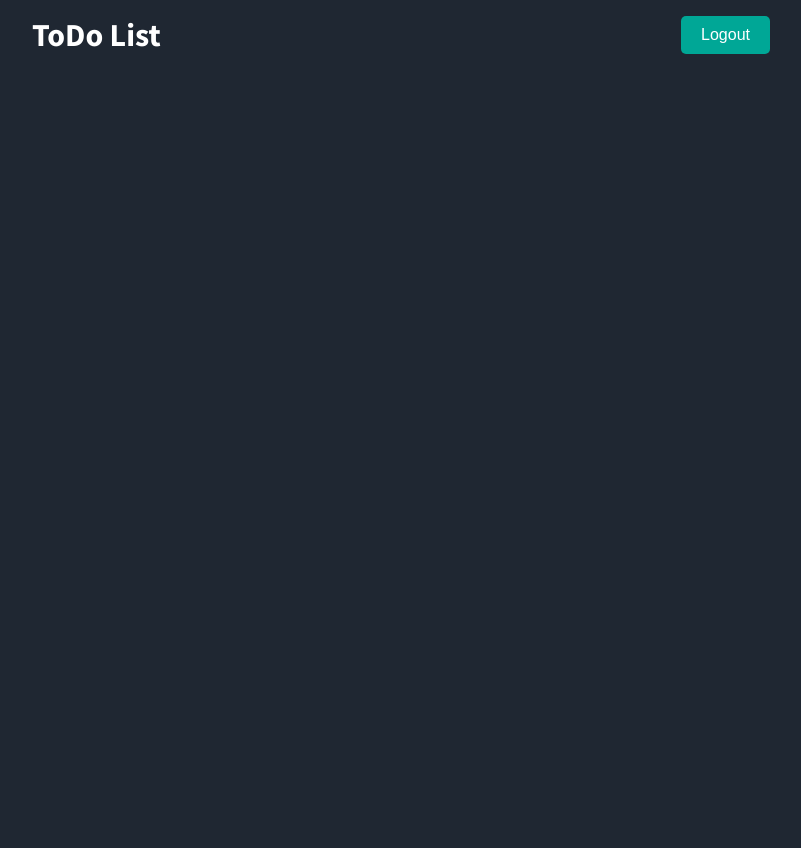
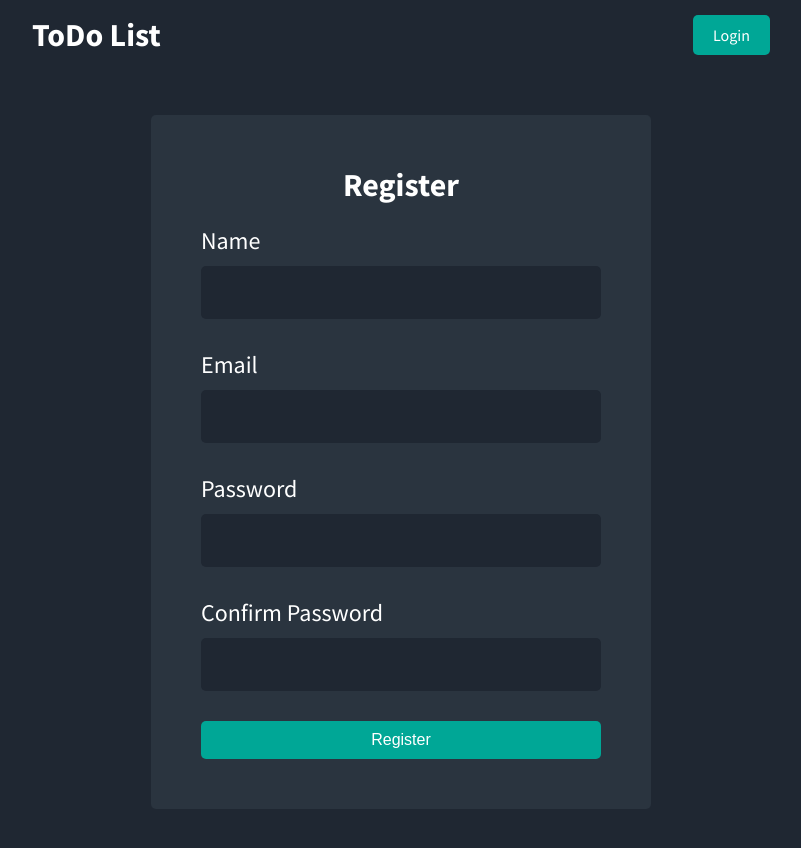
Before and after one commit to MattDobsonWeb/fullstack-react-course, a React (Create React App) app in the folder client/: page /register in a window 1280 px wide. Before the commit this address had no page. Shown: the top 848 px of the page, without its empty margins (239-1040 px from the left). Before the commit the page ends 800 px from the top, so only its background shows below. Built offline with nearby package versions, Linux system fonts and the light colour scheme; no server answers.

Commit message:
Lessons 9 + 10: React context and auth

```diff
--- a/client/src/App.js
+++ b/client/src/App.js
@@ -1,8 +1,13 @@
 import "./main.scss";
+import { AuthProvider } from "./context/GlobalContext";
 import Layout from "./components/Layout";
 
 function App() {
-  return <Layout />;
+  return (
+    <AuthProvider>
+      <Layout />
+    </AuthProvider>
+  );
 }
 
 export default App;
--- a/client/src/components/AuthBox.js
+++ b/client/src/components/AuthBox.js
@@ -1,6 +1,60 @@
 import React from "react";
+import { Link, useNavigate } from "react-router-dom";
+import { useGlobalContext } from "../context/GlobalContext";
+import axios from "axios";
 
 const AuthBox = ({ register }) => {
+  const { getCurrentUser, user } = useGlobalContext();
+  const navigate = useNavigate();
+  const [email, setEmail] = React.useState("");
+  const [password, setPassword] = React.useState("");
+  const [confirmPassword, setConfirmPassword] = React.useState("");
+  const [name, setName] = React.useState("");
+  const [loading, setLoading] = React.useState(false);
+  const [errors, setErrors] = React.useState({});
+
+  React.useEffect(() => {
+    if (user && navigate) {
+      navigate("/dashboard");
+    }
+  }, [user, navigate]);
+
+  const onSubmit = (e) => {
+    e.preventDefault();
+    setLoading(true);
+
+    let data = {};
+
+    if (register) {
+      data = {
+        email,
+        password,
+        name,
+        confirmPassword,
+      };
+    } else {
+      data = {
+        email,
+        password,
+      };
+    }
+
+    axios
+      .post(register ? "api/auth/register" : "/api/auth/login", data)
+      .then((res) => {
+        if (res?.data?.user) {
+          getCurrentUser();
+        }
+      })
+      .catch((err) => {
+        setLoading(false);
+
+        if (err?.response?.data) {
+          setErrors(err.response.data);
+        }
+      });
+  };
+
   return (
     <div className="auth">
       <div className="auth__box">
@@ -11,35 +65,72 @@ const AuthBox = ({ register }) => {
         {register && (
           <div className="auth__field">
             <label>Name</label>
-            <input type="text" />
+            <input
+              type="text"
+              value={name}
+              onChange={(e) => setName(e.target.value)}
+            />
+
+            {errors.name && <p className="auth__error">{errors.name}</p>}
           </div>
         )}
 
         <div className="auth__field">
           <label>Email</label>
-          <input type="text" />
+          <input
+            type="email"
+            value={email}
+            onChange={(e) => setEmail(e.target.value)}
+          />
+
+          {errors.email && <p className="auth__error">{errors.email}</p>}
         </div>
 
         <div className="auth__field">
           <label>Password</label>
-          <input type="password" />
+          <input
+            type="password"
+            value={password}
+            onChange={(e) => setPassword(e.target.value)}
+          />
 
           {/* <p className="auth__error">Something went wrong</p> */}
+          {errors.password && <p className="auth__error">{errors.password}</p>}
         </div>
 
         {register && (
           <div className="auth__field">
             <label>Confirm Password</label>
-            <input type="password" />
+            <input
+              type="password"
+              value={confirmPassword}
+              onChange={(e) => setConfirmPassword(e.target.value)}
+            />
 
-            {/* <p className="auth__error">Something went wrong</p> */}
+            {errors.confirmPassword && (
+              <p className="auth__error">{errors.confirmPassword}</p>
+            )}
           </div>
         )}
 
         <div className="auth__footer">
-          <p className="auth__error">Something went wrong</p>
+          {Object.keys(errors).length > 0 && (
+            <p className="auth__error">
+              {register ? "You have some validation errors" : errors.error}
+            </p>
+          )}
 
-          <button className="btn">{register ? "Register" : "Login"}</button>
+          <button className="btn" onClick={onSubmit} disabled={loading}>
+            {register ? "Register" : "Login"}
+          </button>
+
+          {!register && (
+            <div className="auth__register">
+              <p>
+                Not a member? <Link to="/register">Register now</Link>
+              </p>
+            </div>
+          )}
         </div>
       </div>
     </div>
--- /dev/null
+++ b/client/src/components/Dashboard.js
@@ -0,0 +1,22 @@
+import React from "react";
+import { useGlobalContext } from "../context/GlobalContext";
+import { useNavigate } from "react-router-dom";
+
+const Dashboard = () => {
+  const { user } = useGlobalContext();
+  const navigate = useNavigate();
+
+  React.useEffect(() => {
+    if (!user) {
+      navigate("/");
+    }
+  }, [user, navigate]);
+
+  return (
+    <div>
+      <h1>Dashboard</h1>
+    </div>
+  );
+};
+
+export default Dashboard;
--- a/client/src/components/Header.js
+++ b/client/src/components/Header.js
@@ -1,7 +1,11 @@
 import React from "react";
-import { Link } from "react-router-dom";
+import { Link, useLocation } from "react-router-dom";
+import { useGlobalContext } from "../context/GlobalContext";
 
 const Header = () => {
+  const { user, logout } = useGlobalContext();
+  const { pathname } = useLocation();
+
   return (
     <div className="main-header">
       <div className="main-header__inner">
@@ -10,7 +14,19 @@ const Header = () => {
         </div>
 
         <div className="main-header__right">
-          <button className="btn">Logout</button>
+          {user ? (
+            <button className="btn" onClick={logout}>
+              Logout
+            </button>
+          ) : pathname === "/" ? (
+            <Link to="/register" className="btn">
+              Register
+            </Link>
+          ) : (
+            <Link to="/" className="btn">
+              Login
+            </Link>
+          )}
         </div>
       </div>
     </div>
--- a/client/src/components/Layout.js
+++ b/client/src/components/Layout.js
@@ -1,15 +1,25 @@
 import React from "react";
 import { BrowserRouter as Router, Routes, Route } from "react-router-dom";
+import { useGlobalContext } from "../context/GlobalContext";
 import AuthBox from "./AuthBox";
 import Header from "./Header";
+import Dashboard from "./Dashboard";
 
 const Layout = () => {
-  return (
+  const { fetchingUser } = useGlobalContext();
+
+  return fetchingUser ? (
+    <div className="loading">
+      <h1>Loading</h1>
+    </div>
+  ) : (
     <Router>
       <Header />
 
       <Routes>
-        <Route exact path="/" element={<AuthBox register={true} />} />
+        <Route exact path="/" element={<AuthBox />} />
+        <Route path="/register" element={<AuthBox register={true} />} />
+        <Route path="/dashboard" element={<Dashboard />} />
       </Routes>
     </Router>
   );
--- /dev/null
+++ b/client/src/context/GlobalContext.js
@@ -0,0 +1,108 @@
+import React, { createContext, useContext, useReducer, useEffect } from "react";
+import axios from "axios";
+
+// initial state
+const initialState = {
+  user: null,
+  fetchingUser: true,
+  completeToDos: [],
+  incompleteToDos: [],
+};
+
+// reducer
+const globalReducer = (state, action) => {
+  switch (action.type) {
+    case "SET_USER":
+      return {
+        ...state,
+        user: action.payload,
+        fetchingUser: false,
+      };
+    case "SET_COMPLETE_TODOS":
+      return {
+        ...state,
+        completeToDos: action.payload,
+      };
+    case "SET_INCOMPLETE_TODOS":
+      return {
+        ...state,
+        incompleteToDos: action.payload,
+      };
+    case "RESET_USER":
+      return {
+        ...state,
+        user: null,
+        completeToDos: [],
+        incompleteToDos: [],
+        fetchingUser: false,
+      };
+    default:
+      return state;
+  }
+};
+
+// create context
+export const GlobalContext = createContext(initialState);
+
+// provider components
+export const AuthProvider = (props) => {
+  const [state, dispatch] = useReducer(globalReducer, initialState);
+
+  useEffect(() => {
+    getCurrentUser();
+  }, []);
+
+  const getCurrentUser = async () => {
+    try {
+      const res = await axios.get("/api/auth/current");
+
+      if (res.data) {
+        const toDosRes = await axios.get("/api/todos/current");
+
+        if (toDosRes.data) {
+          dispatch({ type: "SET_USER", payload: res.data });
+          dispatch({
+            type: "SET_COMPLETE_TODOS",
+            payload: toDosRes.data.complete,
+          });
+          dispatch({
+            type: "SET_INCOMPLETE_TODOS",
+            payload: toDosRes.data.incomplete,
+          });
+        }
+      } else {
+        dispatch({ type: "RESET_USER" });
+      }
+    } catch (err) {
+      console.log(err);
+      dispatch({ type: "RESET_USER" });
+    }
+  };
+
+  const logout = async () => {
+    try {
+      await axios.put("/api/auth/logout");
+
+      dispatch({ type: "RESET_USER" });
+    } catch (err) {
+      console.log(err);
+      dispatch({ type: "RESET_USER" });
+    }
+  };
+
+  const value = {
+    ...state,
+    getCurrentUser,
+    logout,
+  };
+
+  return (
+    <GlobalContext.Provider value={value}>
+      {props.children}
+    </GlobalContext.Provider>
+  );
+};
+
+export function useGlobalContext() {
+  return useContext(GlobalContext);
+}
--- a/client/src/main.scss
+++ b/client/src/main.scss
@@ -11,6 +11,7 @@ body {
   padding: 0;
   margin: 0;
   background-color: $dark;
+  color: $white;
 }
 
 *,
@@ -54,11 +55,20 @@ h4 {
   }
 }
 
+.loading {
+  min-width: 100vw;
+  min-height: 100vh;
+  display: flex;
+  align-items: center;
+  justify-content: center;
+}
+
 .auth {
   display: flex;
-  margin-top: 50px;
+  margin: 30px 0;
   align-items: center;
   justify-content: center;
+  padding: 15px;
 
   &__box {
     max-width: 500px;
@@ -90,6 +100,7 @@ h4 {
       border: none;
       border-radius: 5px;
       color: $white;
+      font-size: 1.25rem;
 
       &:focus {
         outline: none;
@@ -114,6 +125,26 @@ h4 {
     margin-top: 10px;
     color: #fc6666;
   }
+
+  &__register {
+    text-align: center;
+    margin-top: 20px;
+
+    p {
+      margin-bottom: 0;
+    }
+
+    a {
+      color: $white;
+      font-weight: 700;
+      text-decoration: none;
+      transition: all 0.3s ease;
+
+      &:hover {
+        opacity: 0.7;
+      }
+    }
+  }
 }
 
 .btn {
@@ -125,6 +156,12 @@ h4 {
   border-radius: 5px;
   font-size: 1rem;
   transition: all 0.2s ease;
+  text-decoration: none;
+
+  &:disabled {
+    pointer-events: none;
+    opacity: 0.5;
+  }
 
   &:hover {
     background-color: $primary-dark;
```
Also changed, not shown: 1 other file (tests, documents, lock files or other folders).
